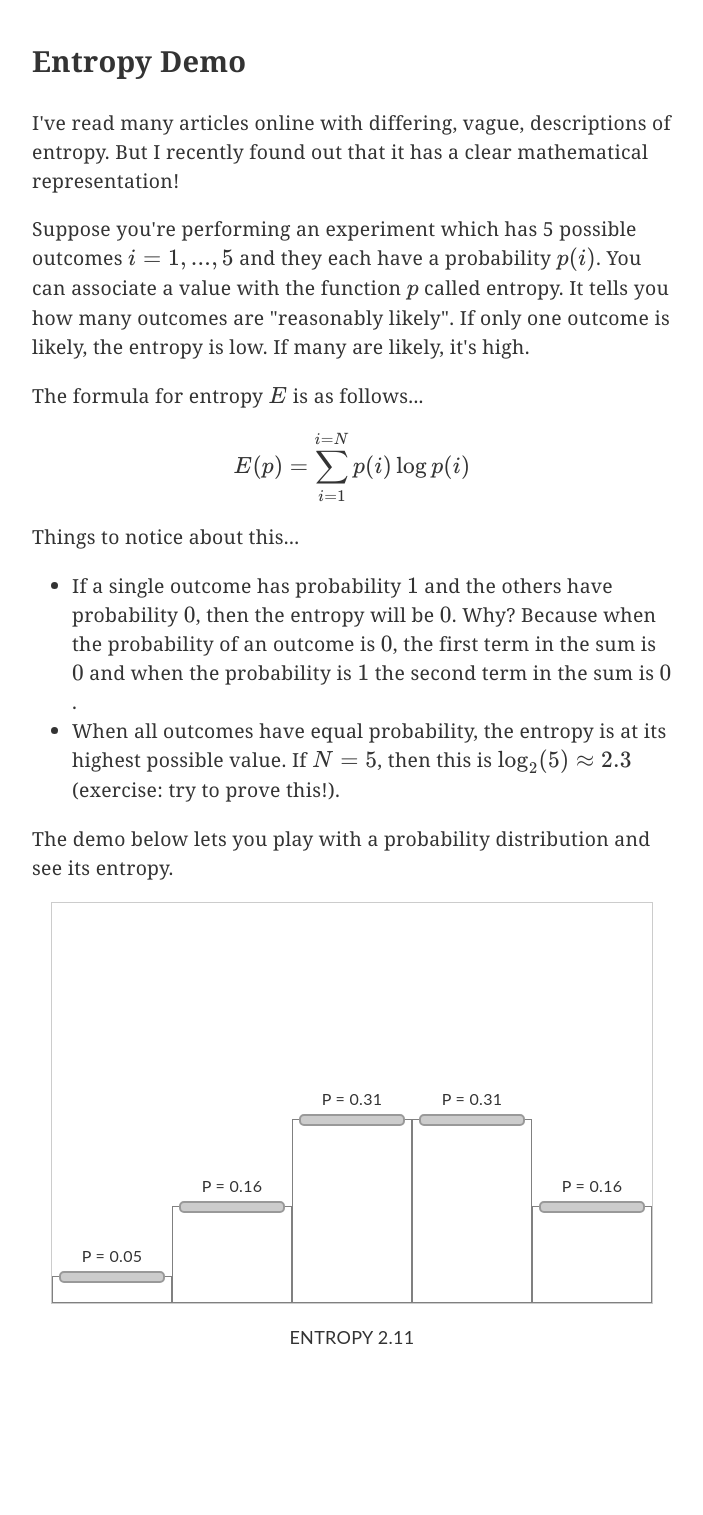
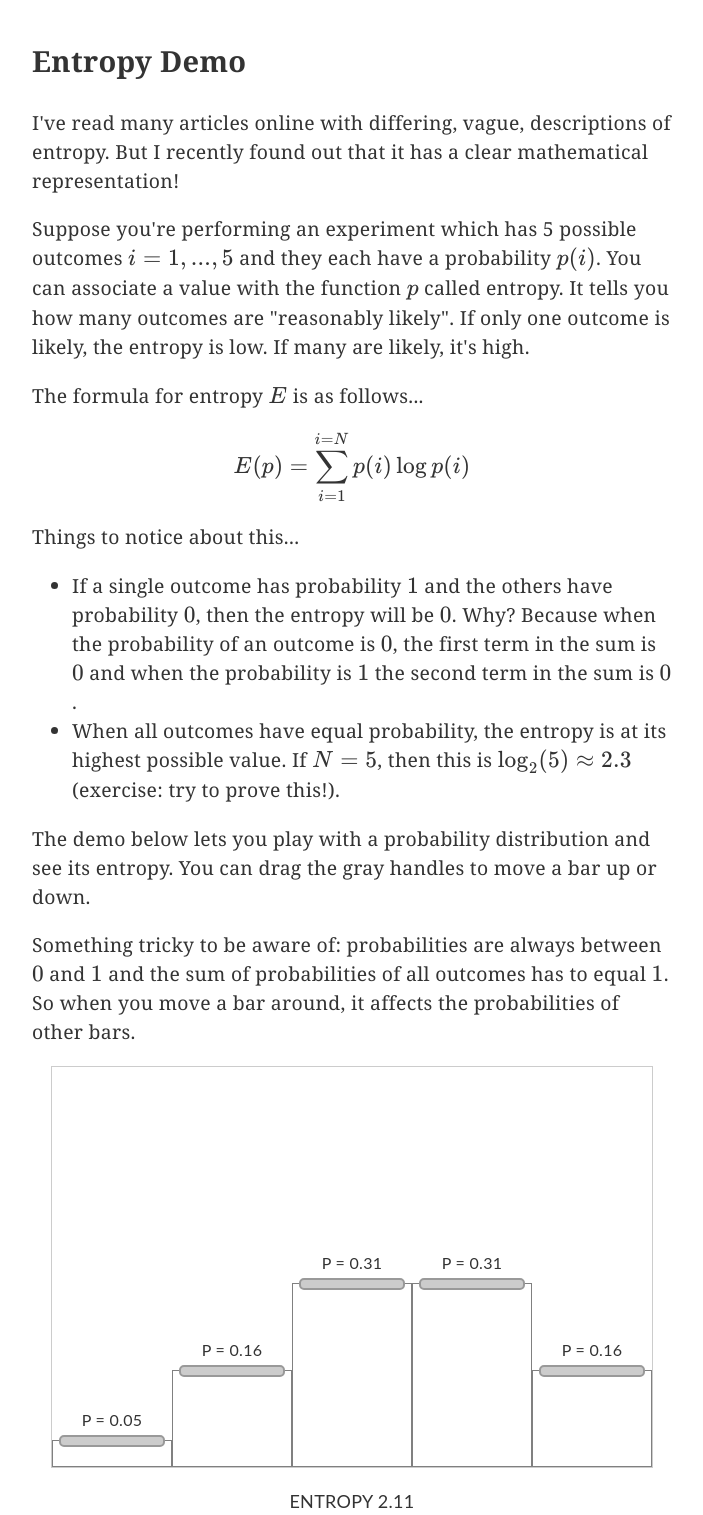
Before and after one commit to ryankaplan/ryankaplan.github.io, a Jekyll site: the page entropy-demo/index.html, which Jekyll copies as it is, in a window 1280 px wide. Shown: the whole page, without its empty margins (288-991 px from the left). Built offline with Jekyll 4.4.1, drawn with Linux system fonts in a browser that asks for light colours; nearby versions of some CDN libraries; before the commit the page ends 1351 px from its top, so only the background shows below that.

Commit message:
Add explanation of why probabilities change

```diff
--- a/entropy-demo/index.html
+++ b/entropy-demo/index.html
@@ -47,7 +47,11 @@
         </p>
 
         <p>
-          The demo below lets you play with a probability distribution and see its entropy.
+          The demo below lets you play with a probability distribution and see its entropy. You can drag the gray handles to move a bar up or down.
+        </p>
+
+        <p>
+          Something tricky to be aware of: probabilities are always between \(0\) and \(1\) and the sum of probabilities of all outcomes has to equal \(1\). So when you move a bar around, it affects the probabilities of other bars.
         </p>
       </div>
       <div class="bars-container">
```
